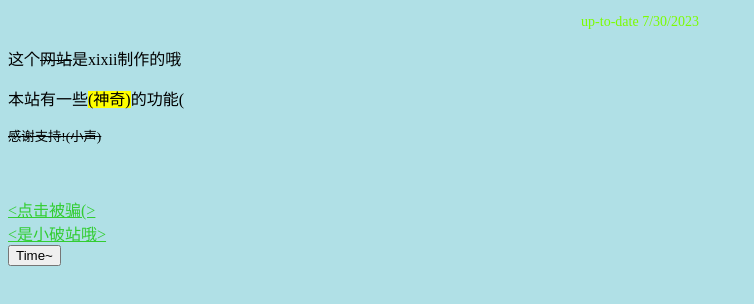
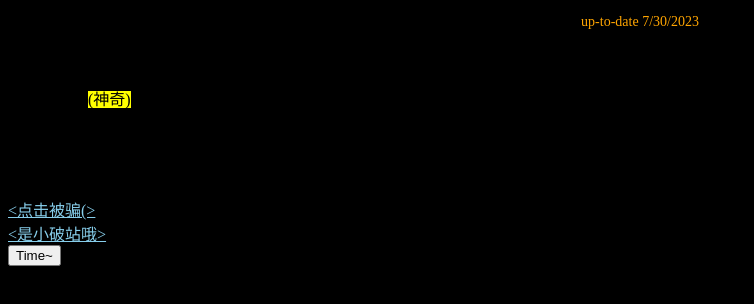
Before and after one commit to xixiiLemon/xixiiLemon.github.io, a plain HTML site: page index.html in a window 1280 px wide. Shown: the whole page, without its empty margins (0-754 px from the left). Drawn offline with Linux system fonts and the light colour scheme.

Commit message:
Update indexcss.css

```diff
--- a/indexcss.css
+++ b/indexcss.css
@@ -1,12 +1,12 @@
 body{
-	background-color: powderblue;
+	background-color: black;
 }
 
 #a1{
-	color: lawngreen;
+	color: orange;
 	font-size: 14px;
 	text-align: center;
 }
 #l1{
-	color: limegreen;
+	color: skyblue;
 }
```
